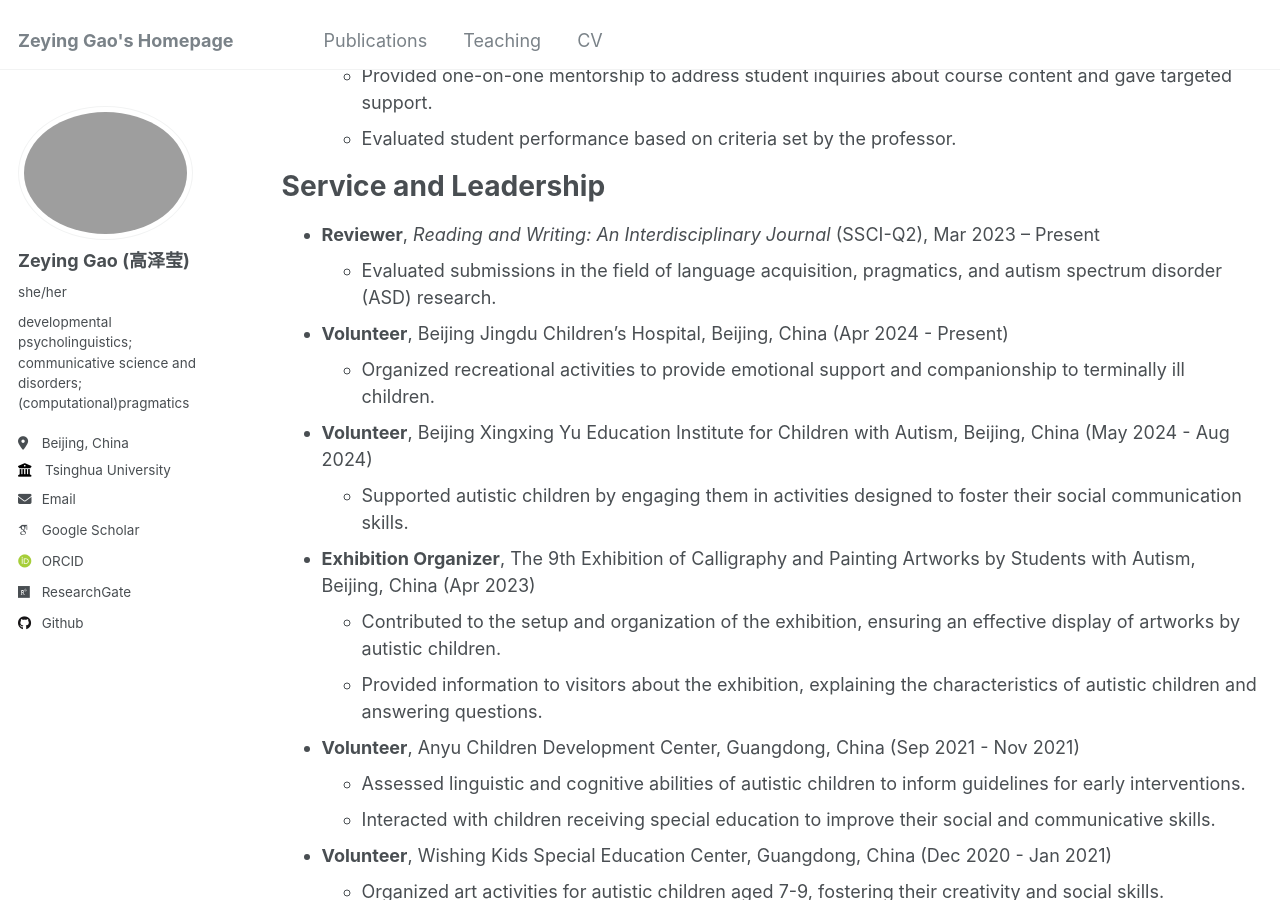
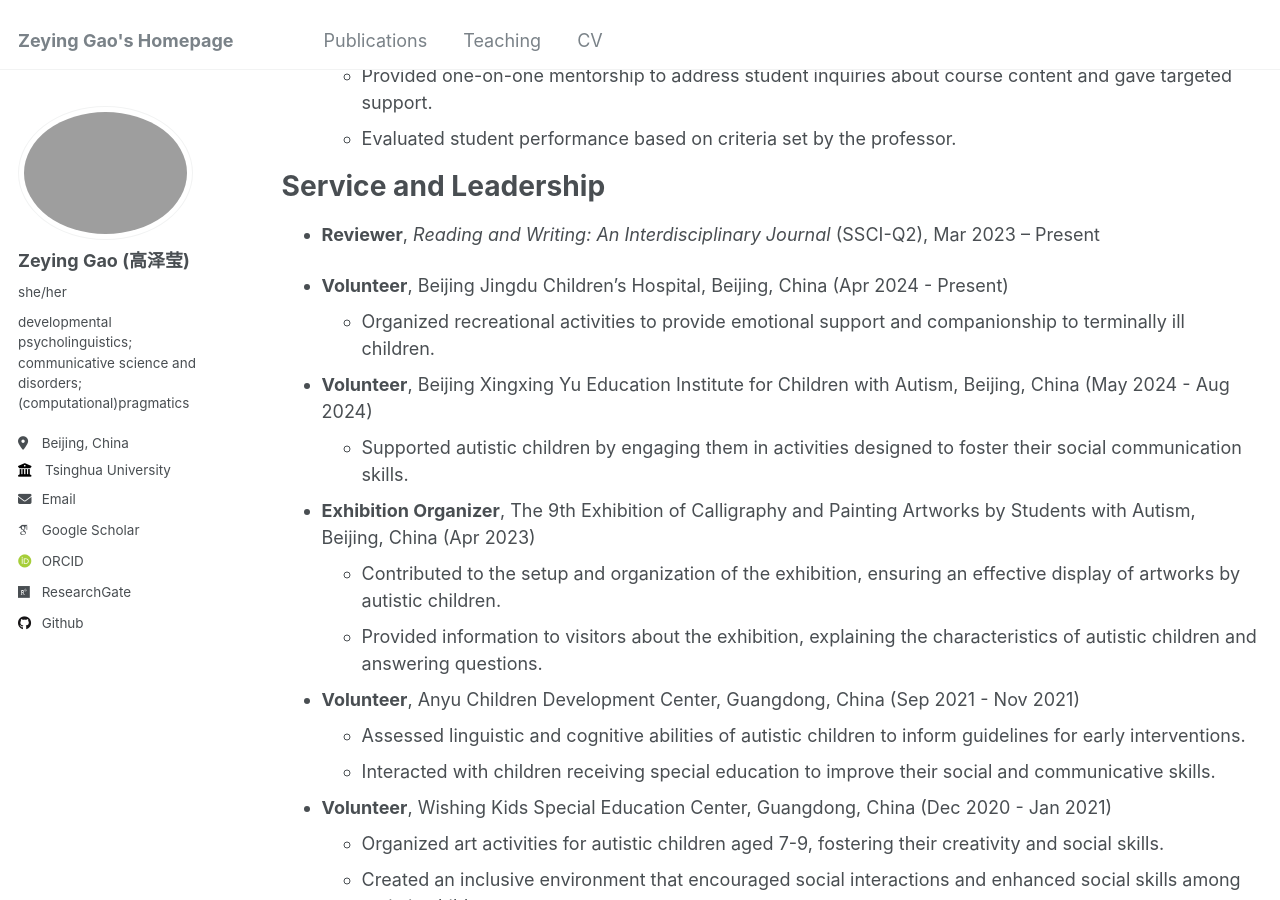
Before and after one commit to ZeyingGAO/zeyinggao.github.io, a Jekyll site: the page built from _pages/cv.md, in a window 1280 px wide and 900 px high, scrolled down 4358 px. Built offline with Jekyll 4.4.1, drawn with Linux system fonts in a browser that asks for light colours; some web fonts are replaced.

Commit message:
Update cv.md

```diff
--- a/_pages/cv.md
+++ b/_pages/cv.md
@@ -108,7 +108,6 @@ Teaching Assistant
 Service and Leadership
 ======
 * **Reviewer**, *Reading and Writing: An Interdisciplinary Journal* (SSCI-Q2), Mar 2023 – Present
-  * Evaluated submissions in the field of language acquisition, pragmatics, and autism spectrum disorder (ASD) research.
 
 * **Volunteer**, Beijing Jingdu Children’s Hospital, Beijing, China (Apr 2024 - Present)
   * Organized recreational activities to provide emotional support and companionship to terminally ill children.
```
